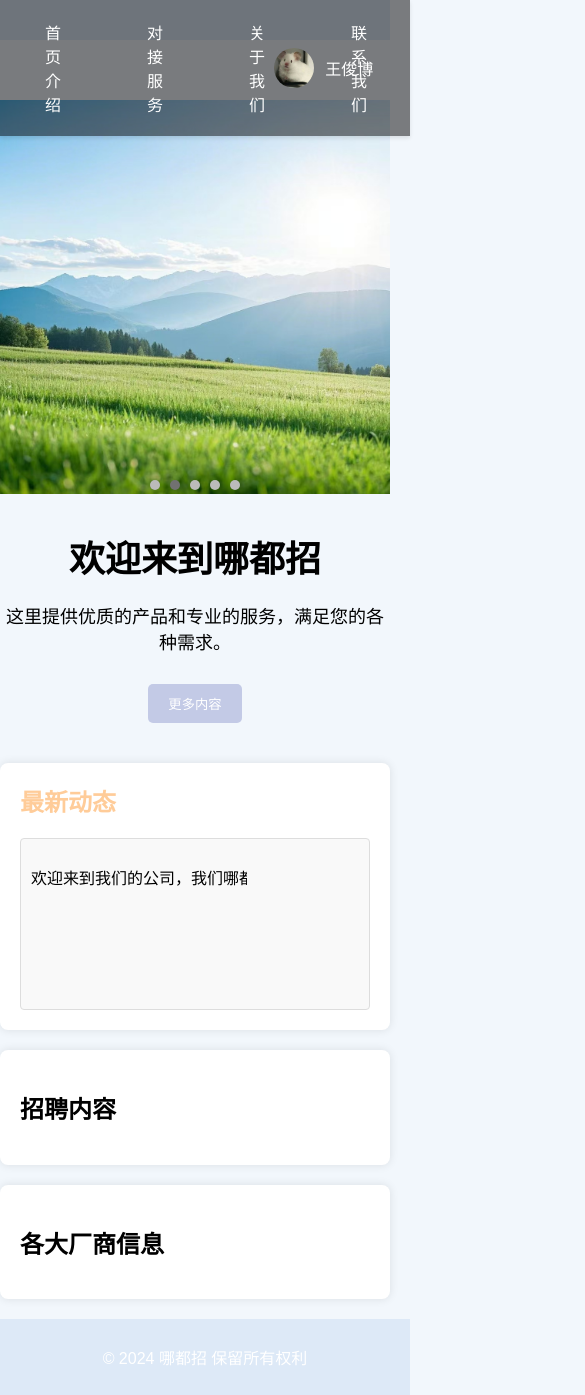
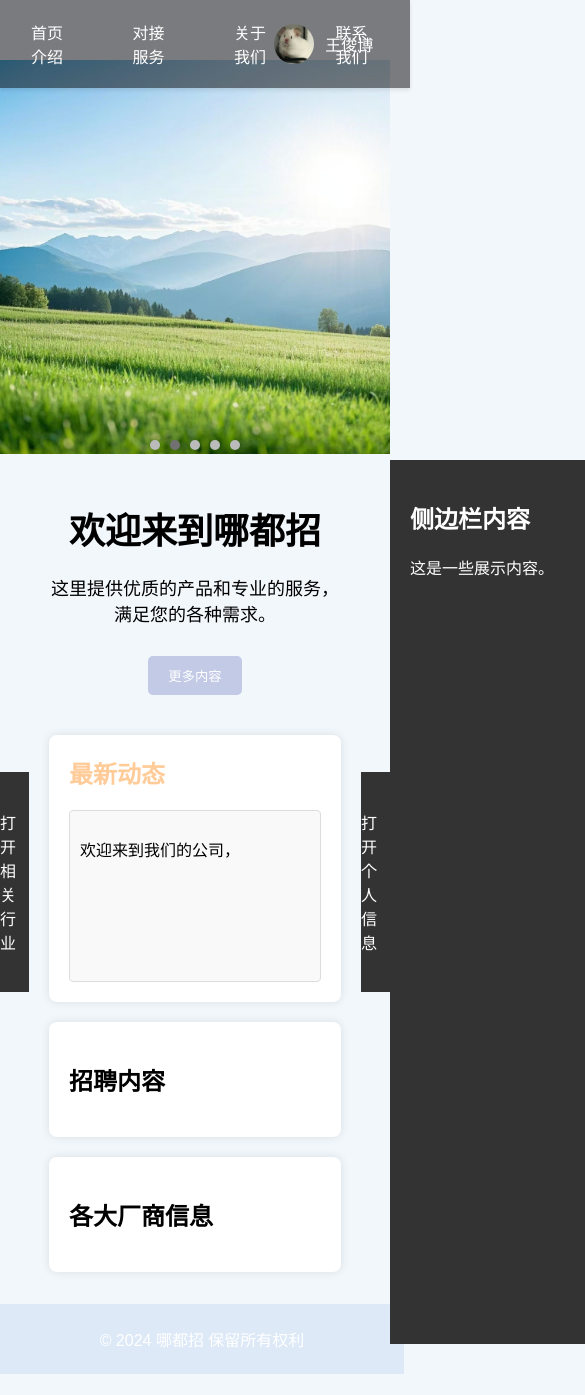
Before and after one commit to Bottomfishing/Everywhere_recruit, a plain HTML site: page 哪都招/home.html in a window 390 px wide. Shown: the top 1395 px of the page, 585 px wide, since content can reach past the window. After the commit the page ends 1374 px from the top, so only its background shows below. Drawn offline with Linux system fonts and the light colour scheme.

Commit message:
完善和两边侧栏的增加
增加两边侧栏展开，完善页面布局，完善页面滚动形式，完善页眉页脚样式大小，增加信息，改变more透明度

```diff
--- a/哪都招/css/home.css
+++ b/哪都招/css/home.css
@@ -5,17 +5,12 @@ body {
 	margin: 0;
 	padding: 0;
 	background-color: #F2F7FC;
+	overflow-x: hidden;
+	/* 防止水平滚动条 */
 }
 
 
 /* 页面头部和导航栏样式 */
-
-header {
-	background-color: #DDE9F7;
-	color: white;
-	padding: 20px;
-	text-align: center;
-}
 
 
 /* 确保导航栏固定在顶部 */
@@ -75,7 +70,7 @@ header {
 	/* 白色文字以适应深色背景 */
 	text-decoration: none;
 	/* 去除下划线 */
-	padding: 10px 15px;
+	padding: 10px 1px;
 	/* 根据需要调整内边距 */
 	display: inline-block;
 	/* 确保内边距和背景色应用于整个链接区域 */
@@ -369,11 +364,95 @@ main {
 	}
 }
 
+
+/*侧方展示栏1*/
+.containers {
+   display: flex;
+    flex-direction: row;
+    align-items: center; /* 垂直居中 */
+    height: 100vh;
+    position: relative; /* 为绝对定位的侧边栏提供定位上下文 */
+}
+
+.sidebar1-toggle {
+    width: 50px;
+    height: 220px; /* 小条状的高度，可以根据需要调整 */
+    background-color: #333;
+    color: white;
+    display: flex;
+    align-items: center;
+    justify-content: center;
+    cursor: pointer;
+    user-select: none;
+}
+
+.sidebar1 {
+    width: 250px;
+    height: 100vh;
+    background-color: #333;
+    color: white;
+    padding: 20px;
+    position: absolute;
+    left: 0;
+    top: 0;
+    transition: transform 0.3s ease-in-out;
+    transform: translateX(-100%);
+    overflow-y: auto;
+}
+
+.sidebar1.open {
+    transform: translateX(0);
+}
+
+.main-contents {
+    flex-grow: 1;
+    padding: 20px;
+    background-color#F2F7FC;
+    overflow-y: auto;
+}
+
+/*侧方展示栏2*/
+
+
+.sidebar2-toggle {
+    width: 50px;
+    height: 220px; /* 小条状的高度，可以根据需要调整 */
+    background-color: #333;
+    color: white;
+    display: flex;
+    align-items: center;
+    justify-content: center;
+    cursor: pointer;
+    user-select: none;
+
+    right: 0; /* 将触发按钮放在右侧 */
+}
+
+.sidebar2 {
+    width: 250px;
+    height: 100vh;
+    background-color: #333;
+    color: white;
+    padding: 20px;
+    position: absolute;
+    top: 0;
+    right: 0px; /* 初始状态，将侧边栏移出屏幕右侧 */
+    transition: transform 0.3s ease-in-out;
+    transform: translateX(100%);
+    overflow-y: auto;
+}
+
+.sidebar2.open {
+    transform: translateX(0);
+}
+
+
+
 footer {
 	background-color: #DDE9F7;
 	color: white;
 	text-align: center;
-	padding: 10px;
+	padding: 7px;
 	bottom: 0;
 	width: 100%;
 }
--- a/哪都招/css/home_aboutour.css
+++ b/哪都招/css/home_aboutour.css
@@ -5,6 +5,8 @@ body {
 	margin: 0;
 	padding: 0;
 	background-color: #F4F4F4;
+	overflow-x: hidden; /* 防止水平滚动条 */
+
 }
 
 
@@ -13,7 +15,7 @@ body {
 header {
 	background: #C3CAE6;
 	color: #fff;
-	padding: 0.3rem 0;
+	padding: 0.1rem 0;
 	text-align: center;
 }
 
@@ -76,12 +78,6 @@ footer {
 
 
 /*下方提交框*/
-
-* {
-	font-family: Arial, Verdana, sans-serif;
-	color: #665544;
-}
-
 input {
 	border-bottom: 1px dotted #dcdcdc;
 	border-top: none;
--- a/哪都招/css/home_connectionour.css
+++ b/哪都招/css/home_connectionour.css
@@ -4,6 +4,7 @@ body {
 	font-family: Arial, sans-serif;
 	margin: 0;
 	padding: 0;
+    overflow-x: hidden; /* 防止水平滚动条 */
 
 }
 
@@ -13,7 +14,7 @@ body {
 header {
 	background: #C3CAE6;
 	color: #FFFFFF;
-	padding: 0.3rem 0;
+	padding: 0.1rem 0;
 	text-align: center;
 }
 
--- a/哪都招/css/home_introduce.css
+++ b/哪都招/css/home_introduce.css
@@ -13,6 +13,8 @@ a {
 	margin: 0;
 	padding: 0;
 	color: #333;
+    overflow-x: hidden; /* 防止水平滚动条 */
+
 }
 
 
@@ -177,8 +179,15 @@ p {
 }
 
 footer {
-	background: #333;
-	color: #fff;
+	background-color: #DDE9F7;
+	color: white;
 	text-align: center;
-	padding: 1rem 0;
+	padding: 10px;
+	bottom: 0;
+	width: 100%;
 }
+
+footer p{
+	color: white;
+    text-align: center; /* 同时水平居中 */
+}
--- a/哪都招/css/home_morethings.css
+++ b/哪都招/css/home_morethings.css
@@ -4,7 +4,9 @@ body {
     margin: 0;
     padding: 0;
     background-image: url("../img/tulip.gif");
-    opacity: 0.95;
+    opacity: 0.85;
+    overflow-x: hidden; /* 防止水平滚动条 */
+
 }
 
 header {
@@ -12,16 +14,14 @@ header {
     color: #fff;
     padding: 1rem 0;
     align-items: center; /* 垂直居中 */
-    justify-content: space-between; /* 这不是必需的，但可以帮助理解Flexbox的布局方式 */
     /* 注意：这里我们不使用justify-content: center; 因为这样会将按钮和标题都居中 */
-    /* 相反，我们将使用margin-left: auto和margin-right: auto在内部容器中居中标题 */
-
-        /* 确保header内部元素可以浮动 */
-    overflow: hidden; /* 清除浮动 */
 }
 
 header h1 {
     margin: 0;
+}
+.hero h1 {
+    text-align: center;
 }
 
 main {
--- a/哪都招/css/home_service.css
+++ b/哪都招/css/home_service.css
@@ -3,12 +3,14 @@ body {
 	margin: 0;
 	padding: 0;
 	background-color: #F4F4F4;
+    overflow-x: hidden; /* 防止水平滚动条 */
+
 }
 
 header {
 	background: #C3CAE6;
 	color: #fff;
-	padding: 0.3rem 0;
+	padding: 0.1rem 0;
 	text-align: center;
 }
 
@@ -112,8 +114,10 @@ form button:hover {
 }
 
 footer {
-	background: #C3CAE6;
-	color: #fff;
+	background-color: #DDE9F7;
+	color: white;
 	text-align: center;
-	padding: 1rem 0;
+	padding: 7px;
+	bottom: 0;
+	width: 100%;
 }
--- a/哪都招/home.html
+++ b/哪都招/home.html
@@ -61,6 +61,27 @@
 				</ul>
 			</div>
 
+			<!--
+	作者：wb1986265022@163.com
+	时间：2024-12-25
+	描述：我需要加入一个侧方展开栏，点击能打开，里面有各个职位的分类加上跳转功能
+-->
+
+			<div class="containers">
+
+
+				<div class="sidebar1-toggle" id="sidebar1Toggle">打开相关行业</div>
+				<div class="sidebar1" id="sidebar1">
+
+					<h2>侧边栏内容</h2>
+					<p>这是一些展示内容。</p>
+
+				</div>
+
+
+
+				<div class="main-contents">
+
 					<section class="hero-section">
 						<h1>欢迎来到哪都招</h1>
 						<p>这里提供优质的产品和专业的服务，满足您的各种需求。</p>
@@ -90,6 +111,19 @@
 								<!-- 厂商信息卡片列表 -->
 							</div>
 						</section>
+				</div>
+
+
+				<div class="sidebar2-toggle" id="sidebar2Toggle">打开个人信息</div>
+				<div class="sidebar2" id="sidebar2">
+
+					<h2>侧边栏内容</h2>
+					<p>这是一些展示内容。</p>
+
+				</div>
+
+
+			</div>
 
 			</section>
 		</main>
--- a/哪都招/js/home.js
+++ b/哪都招/js/home.js
@@ -41,3 +41,27 @@ document.addEventListener('DOMContentLoaded', function() {
 		});
 	});
 });
+
+//侧栏1点击展开功能
+document.getElementById('sidebar1Toggle').addEventListener('click', function() {
+    const sidebar = document.getElementById('sidebar1');
+    sidebar.classList.toggle('open');
+});
+
+//侧栏1关闭功能
+document.getElementById('sidebar1').addEventListener('click', function() {
+    const sidebar = document.getElementById('sidebar1');
+    sidebar.classList.toggle('open');
+});
+
+//侧栏2点击展开功能
+document.getElementById('sidebar2Toggle').addEventListener('click', function() {
+    const sidebar = document.getElementById('sidebar2');
+    sidebar.classList.toggle('open');
+});
+
+//侧栏2关闭功能
+document.getElementById('sidebar2').addEventListener('click', function() {
+    const sidebar = document.getElementById('sidebar2');
+    sidebar.classList.toggle('open');
+});
```
Also changed, not shown: 哪都招/@项目规划/最近目标.txt. Lines whose indentation alone changed are shown as unchanged.
